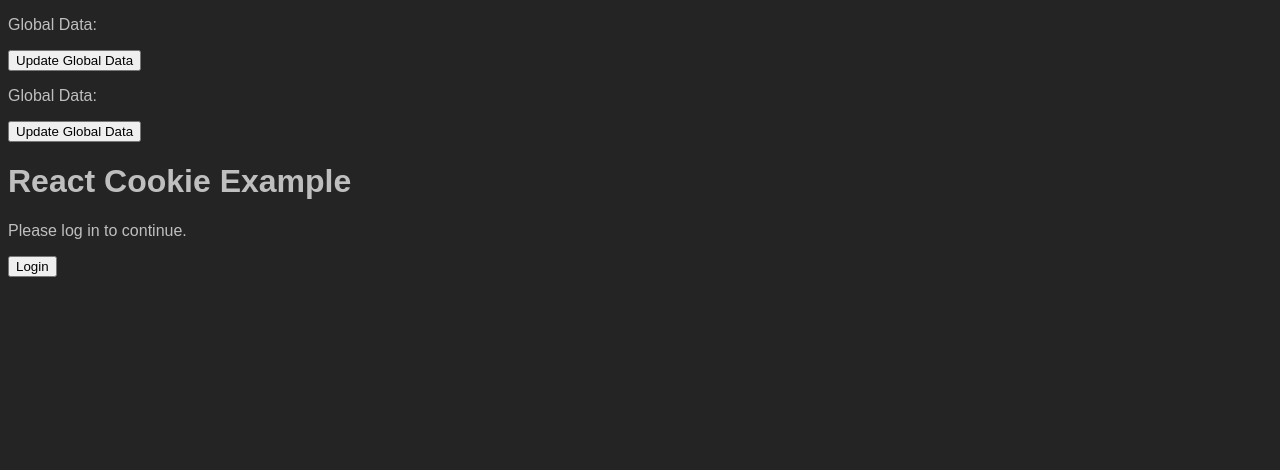
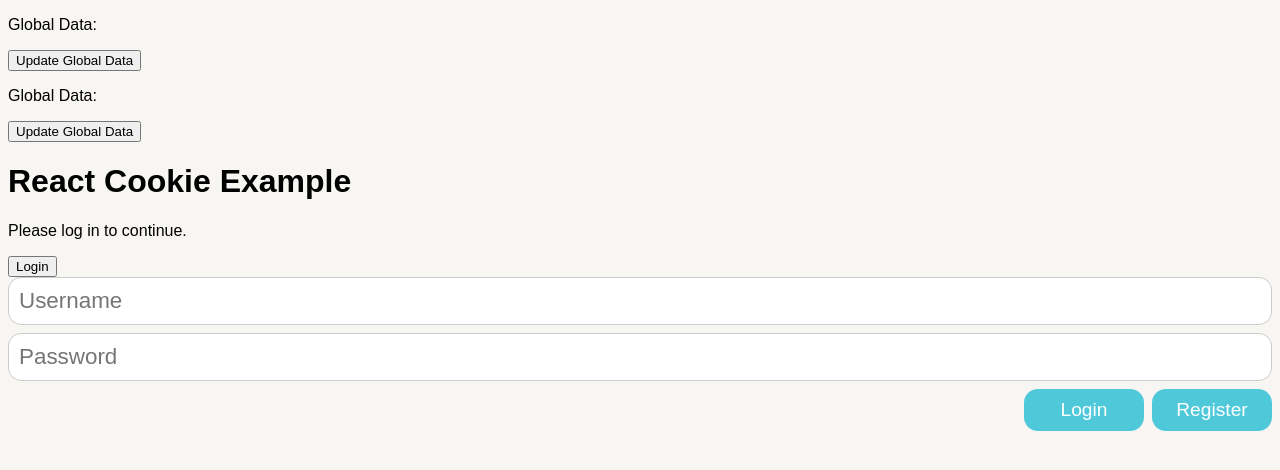
Before and after one commit to BallPanupan/myKcal, a React (Vite) app in the folder frontEnd/myKcal/: page / in a window 1280 px wide. Shown: the top 470 px of the page. Built offline with nearby package versions, Linux system fonts and the light colour scheme.

Commit message:
feat(components): login

```diff
--- a/frontEnd/myKcal/src/App.tsx
+++ b/frontEnd/myKcal/src/App.tsx
@@ -4,6 +4,7 @@
 import MainComponent from './components/MainComponent';
 import Testx from './components/Testx/Test';
 import SavedAccessToken from './components/SavedAccessToken/savedAccessToken';
+import Login from './components/Login/Login';
 
 const App: React.FC = () => {
   return (
@@ -11,6 +12,7 @@
       <MainComponent />
       <Testx />
       <SavedAccessToken />
+      <Login/>
     </GlobalProvider>
   );
 };
--- /dev/null
+++ b/frontEnd/myKcal/src/components/Login/Login.tsx
@@ -0,0 +1,50 @@
+// Login.tsx
+import React, { useState } from 'react';
+import styles from './styles.module.css';
+
+interface LoginProps {
+	width?: 'width' | 'width-300' | 'width-400' | 'width-500';
+}
+
+const Login: React.FC<LoginProps> = ({
+	width = 'with'
+}) => {
+	const [username, setUsername] = useState('');
+	const [password, setPassword] = useState('');
+
+	const handleSubmit = (e: React.FormEvent<HTMLFormElement>) => {
+		e.preventDefault();
+		// Handle form submission
+		console.log('Submitting:', { username, password });
+	};
+
+	console.log('width', width)
+
+	return (
+		<div className={`${styles[width]}`}>
+			<form className={styles.container} onSubmit={handleSubmit}>
+				<input
+					className={styles.input}
+					type="text"
+					value={username}
+					onChange={(e) => setUsername(e.target.value)}
+					placeholder="Username"
+				/>
+				<input
+					className={styles.input}
+					type="password"
+					value={password}
+					onChange={(e) => setPassword(e.target.value)}
+					placeholder="Password"
+				/>
+				<div className={styles.buttonGroup}>
+					<button className={styles.button} type="submit">Register</button>
+					<button className={styles.button} type="submit">Login</button>
+				</div>
+			</form>
+
+		</div>
+	);
+};
+
+export default Login;
--- /dev/null
+++ b/frontEnd/myKcal/src/components/Login/styles.module.css
@@ -0,0 +1,54 @@
+/* styles.module.css */
+.container {
+	display: flex;
+	flex-direction: column;
+	width: 100%;
+	gap: 8px
+}
+
+.width {
+  width: 100%;
+}
+
+.width-300 {
+  max-width: 300px;
+}
+
+.width-400 {
+  max-width: 400px;
+}
+
+.width-500 {
+  max-width: 500px;
+}
+
+.input {
+	padding: 10px;
+	border: 1px solid #ccc;
+	border-radius: 13px;
+	font-size: 1.4rem;
+	color: #716d66;
+}
+
+.buttonGroup {
+	display: flex;
+	gap: 8px;
+	flex-direction: row-reverse;
+	flex-wrap: wrap;
+}
+
+.button {
+	background-color: #4fc9da;
+	color: white;
+	padding: 10px;
+	min-width: 120px;
+	border-radius: 14px;
+	border: 0px solid;
+	font-size: 1.2rem;
+	gap: 8px;
+	cursor: pointer;
+}
+
+.button:hover {
+	background-color: #30a6b6;
+}
--- a/frontEnd/myKcal/src/index.css
+++ b/frontEnd/myKcal/src/index.css
@@ -1,5 +1,4 @@
 :root {
-  background-color: #242424;
-  color: #bfbfbf;
+  background-color: #f8f6f2;
   font-family: sans-serif;
 }
```
